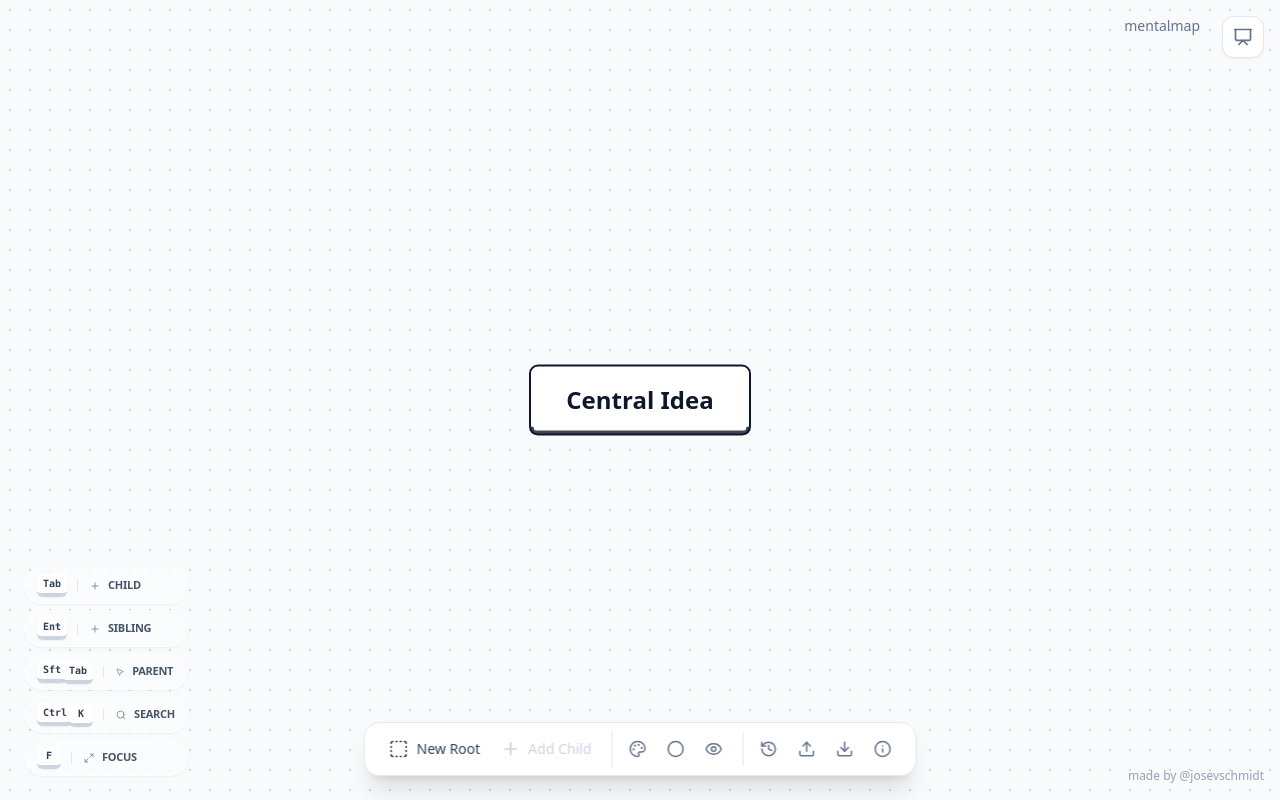
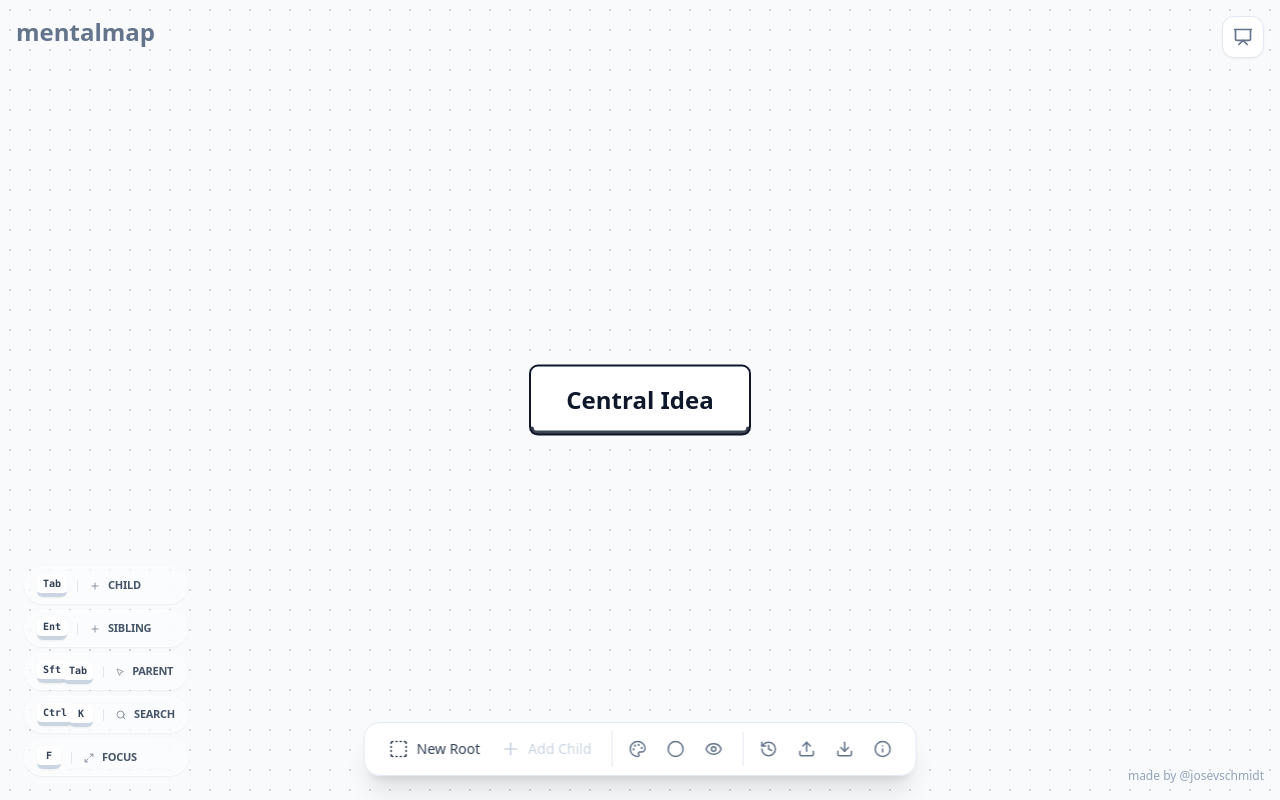
Before and after one commit to josevschmidt/mentalmap, a React (Vite) app: page / in a window 1280 px wide. Built offline with nearby package versions, Linux system fonts and the light colour scheme.

Commit message:
style: move mentalmap to top left, 2x font size, bold

```diff
--- a/App.tsx
+++ b/App.tsx
@@ -404,11 +404,11 @@ function App() {
       <input type="file" ref={importInputRef} onChange={handleImportFile} accept=".json" className="hidden" />
       <input type="file" ref={imageInputRef} onChange={handleImageFile} accept="image/*" className="hidden" />
 
-      {/* Top right: mentalmap (center on root) + Presenter Mode */}
+      {/* Top left: mentalmap (center on root) */}
       <button
         type="button"
         onClick={() => setCenterOnNodeId(ROOT_NODE_ID)}
-        className="absolute top-4 right-20 z-50 text-sm font-medium text-slate-500 hover:text-slate-800 transition-colors"
+        className="absolute top-4 left-4 z-50 text-2xl font-bold text-slate-500 hover:text-slate-800 transition-colors"
         title="Center on main root"
       >
         mentalmap
```
